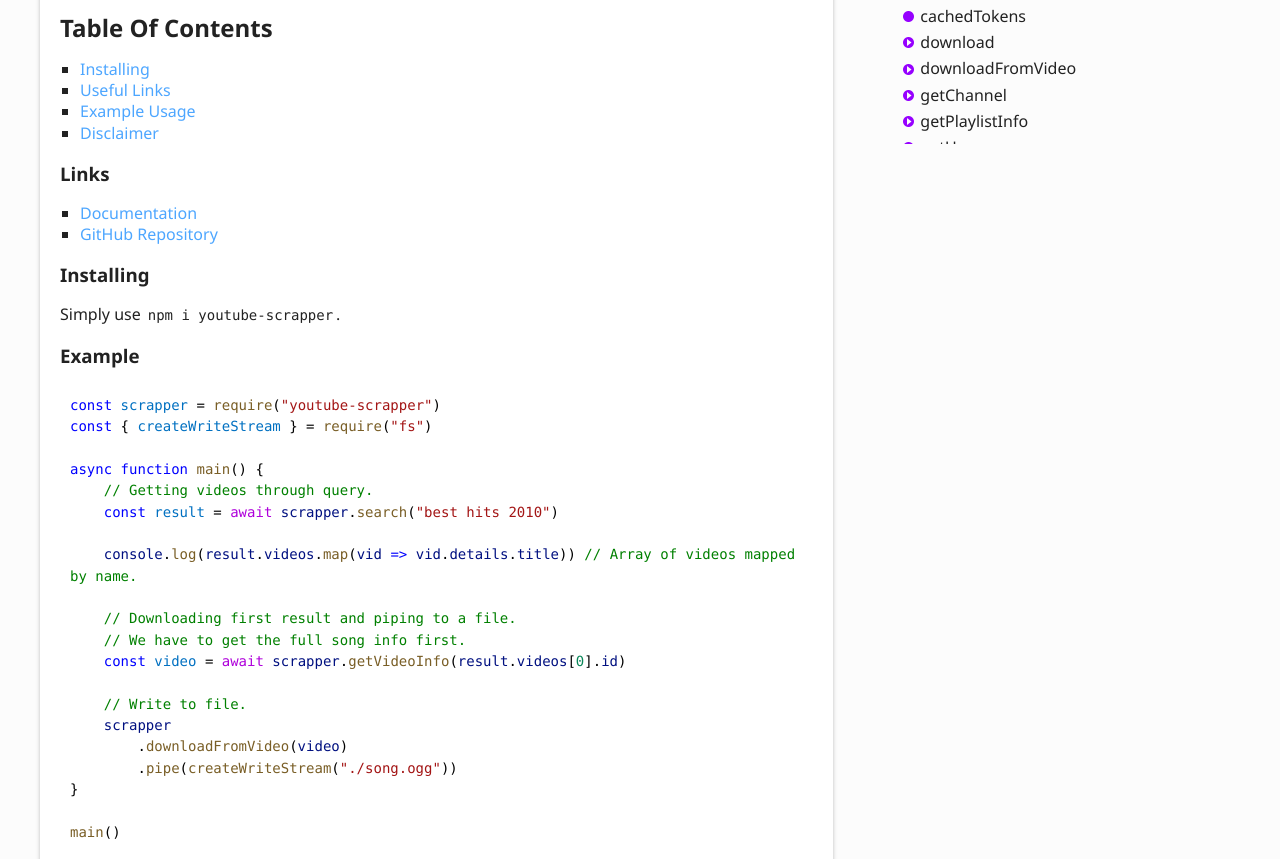
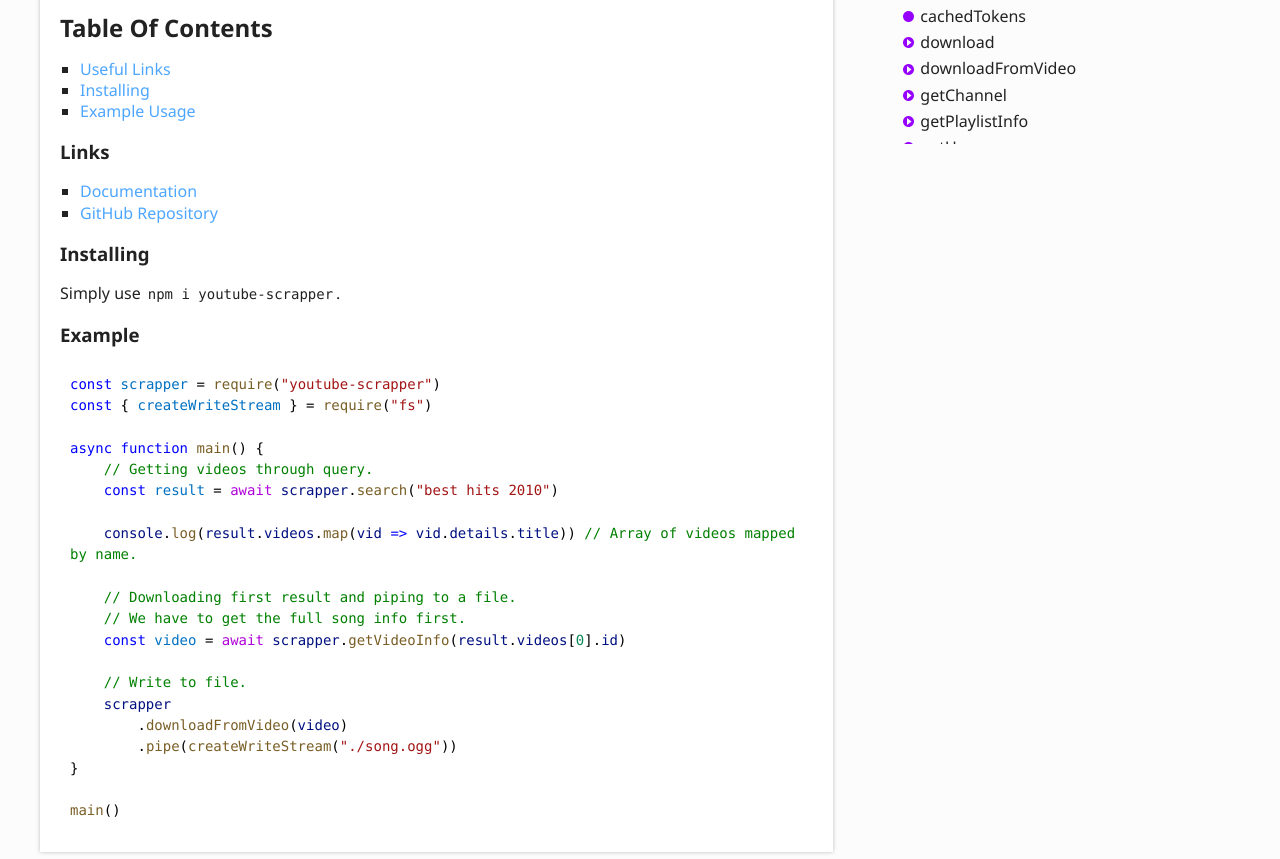
Before and after one commit to YuzuTheNeko/youtube-scrapper, a website: page docs/index.html in a window 1280 px wide. Shown: the part 849-1708 px from the top of the page. Drawn offline with Linux system fonts and the light colour scheme.

Commit message:
Update index.html

```diff
--- a/docs/index.html
+++ b/docs/index.html
@@ -9,10 +9,9 @@
   <h2>Table Of Contents</h2>
 </a>
 <ul>
+<li><a href="#links">Useful Links</a></li>
 <li><a href="#installing">Installing</a></li>
-<li><a href="#links">Useful Links</a></li>
 <li><a href="#example">Example Usage</a></li>
-<li><a href="#disclaimer">Disclaimer</a></li>
 </ul>
 
 <a href="#links" id="links" style="color: inherit; text-decoration: none;">
```
